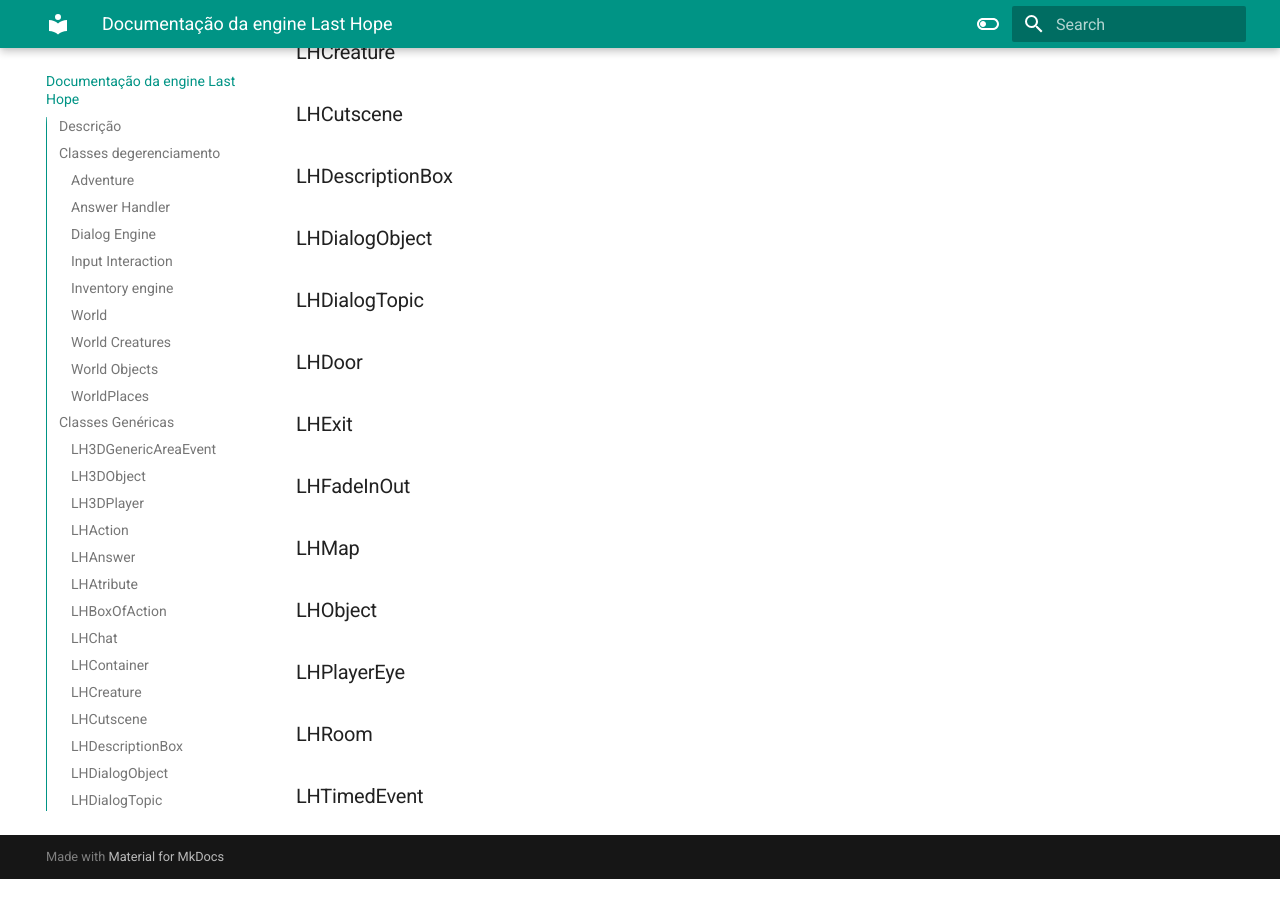
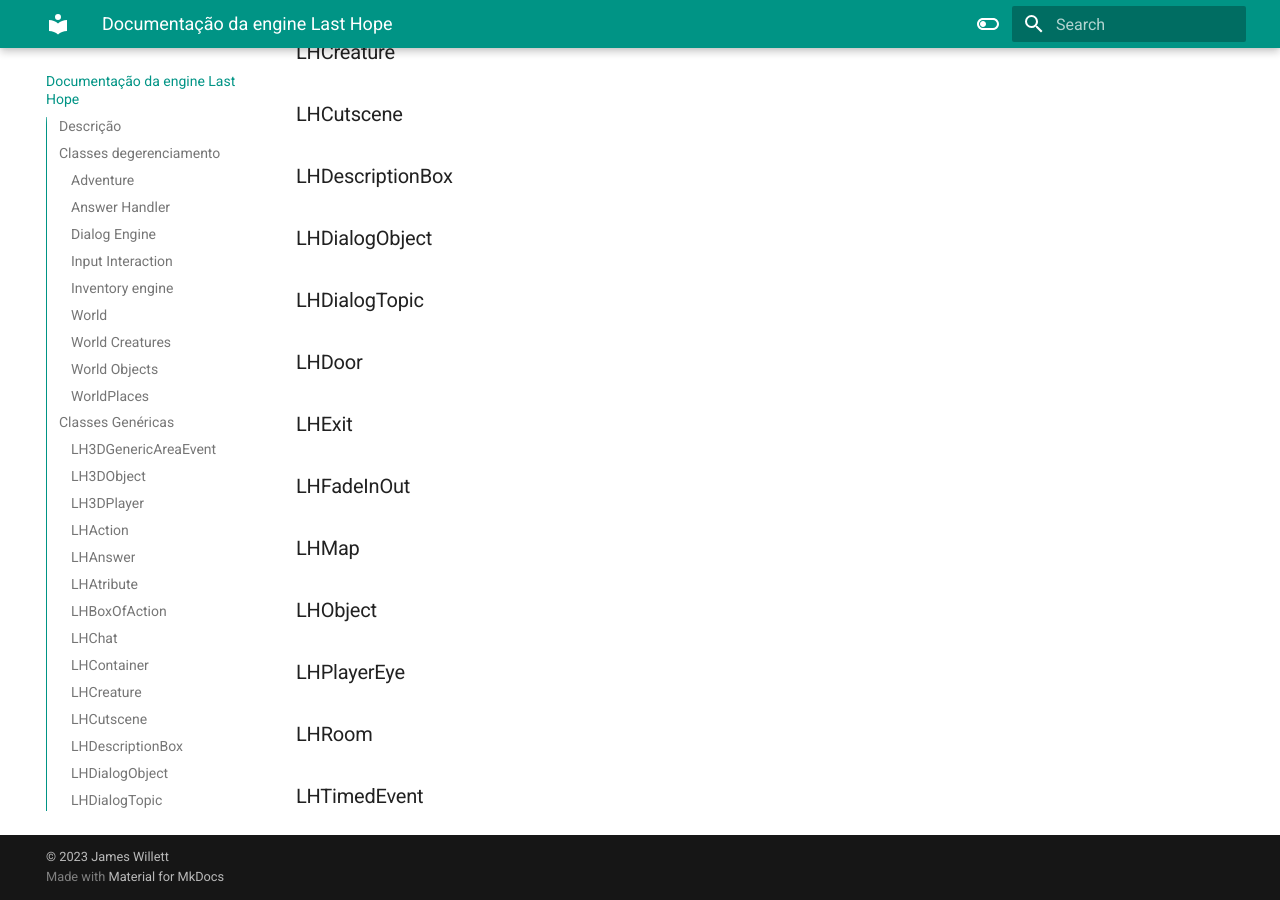
Before and after one commit to romuloLadeira/mkdocs-teste, an MkDocs documentation site: the page built from docs/index.md, in a window 1280 px wide and 900 px high, scrolled down 1850 px. Built offline with MkDocs 1.6.1 and Material for MkDocs 9.7.7, drawn with Linux system fonts in a browser that asks for light colours; before the commit the page ends 2729 px from its top, so only the background shows below that.

Commit message:
correçao nome

```diff
--- a/mkdocs.yml
+++ b/mkdocs.yml
@@ -1,5 +1,4 @@
-site_name: MkDocs YouTube Tutorial
-site_url: https://james-willett.github.io/mkdocs-material-youtube-tutorial/
+site_name: Documentação Last Hope
 theme:
   name: material
   features:
@@ -47,3 +46,6 @@
   - pymdownx.emoji:
       emoji_index: !!python/name:materialx.emoji.twemoji
       emoji_generator: !!python/name:materialx.emoji.to_svg
+
+copyright: |
+  &copy; 2023 <a href="https://github.com/james-willett"  target="_blank" rel="noopener">James Willett</a>
```
